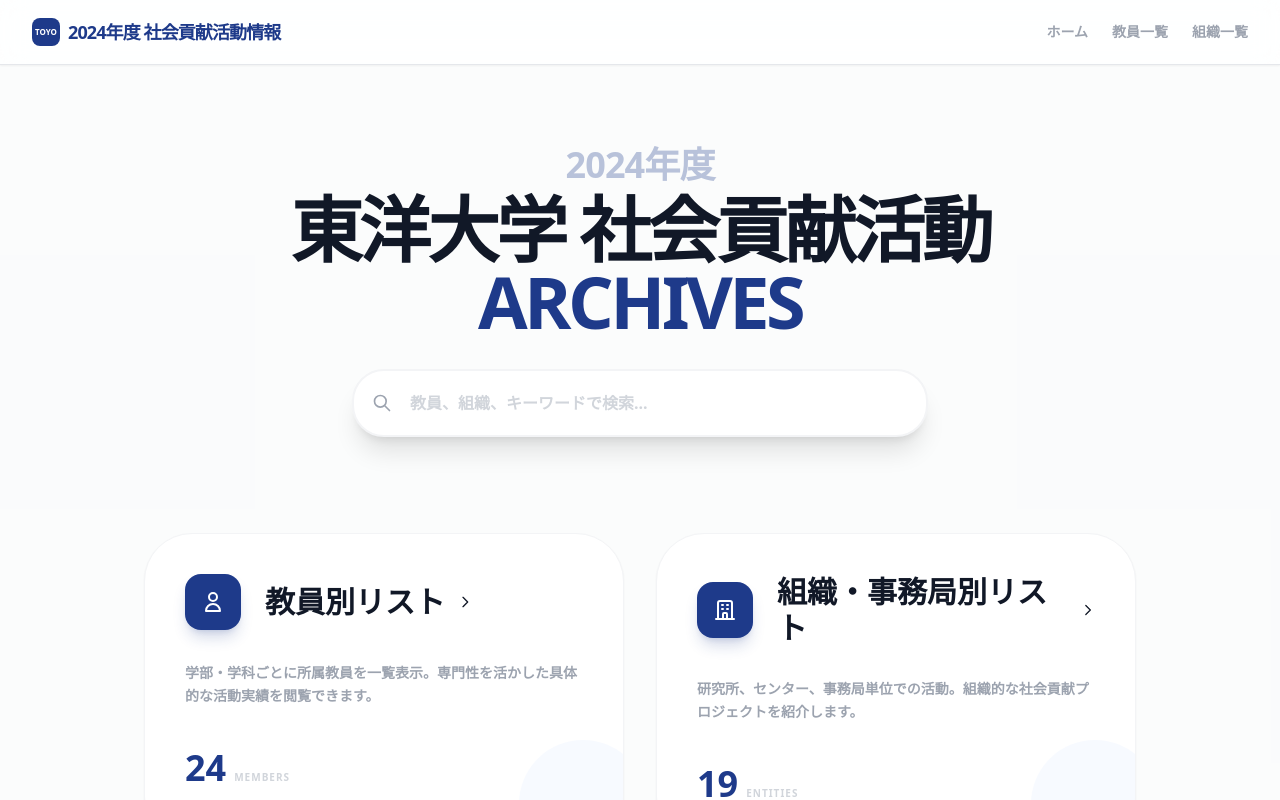
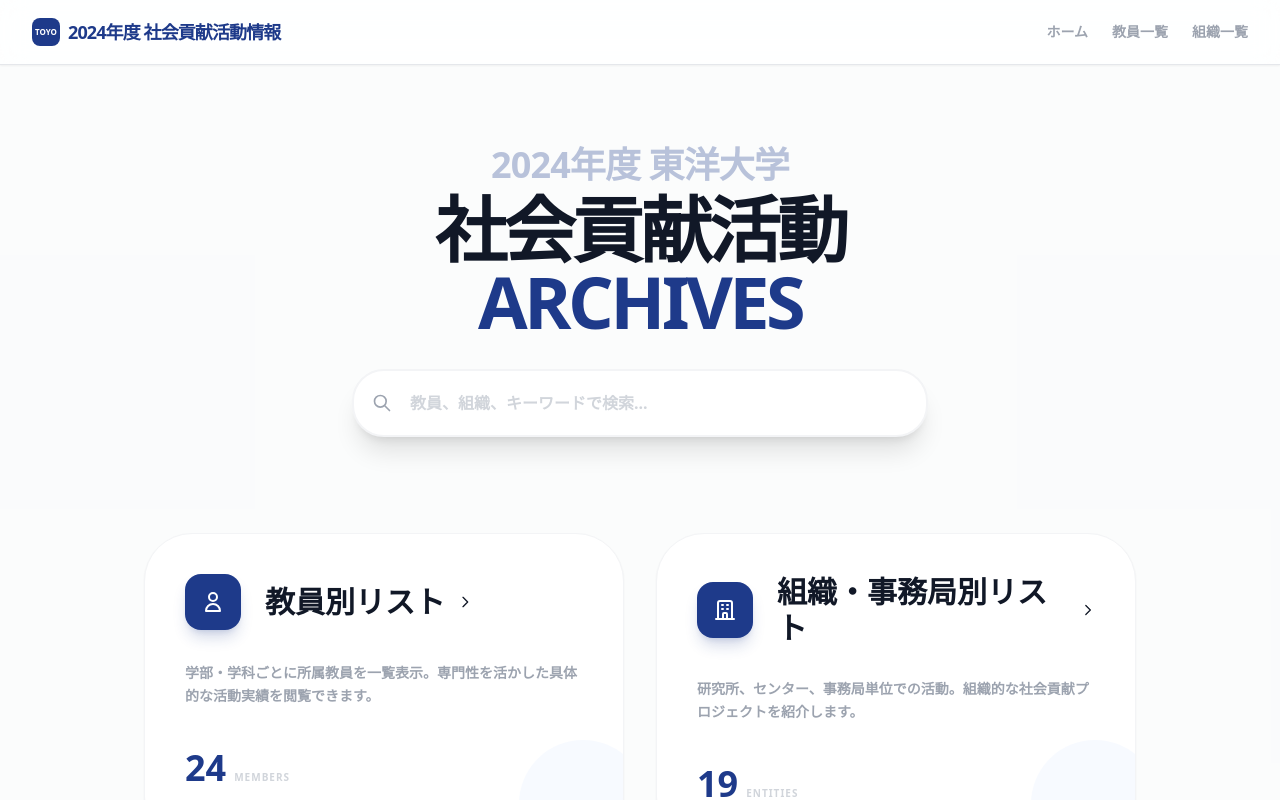
Before and after one commit to toyo-univ-social-contribution/soc-act-info-2024, a React (Vite) app: page / in a window 1280 px wide. Shown: the top 800 px of the page. Built offline with nearby package versions, Linux system fonts and the light colour scheme.

Commit message:
Update App.tsx

```diff
--- a/App.tsx
+++ b/App.tsx
@@ -195,8 +195,8 @@
     <div className="max-w-5xl mx-auto px-4 py-12 sm:py-20 space-y-24">
       <section className="text-center space-y-8">
         <h1 className="text-5xl sm:text-7xl font-black text-gray-900 tracking-tighter leading-none">
-          <span className="text-2xl sm:text-4xl block text-blue-900/30 mb-2 tracking-tight">2024年度</span>
-          東洋大学 社会貢献活動<br /><span className="text-blue-900">ARCHIVES</span>
+          <span className="text-2xl sm:text-4xl block text-blue-900/30 mb-2 tracking-tight">2024年度 東洋大学</span>
+          社会貢献活動<br /><span className="text-blue-900">ARCHIVES</span>
         </h1>
 
         <div className="max-w-xl mx-auto mt-12 relative group">
```
